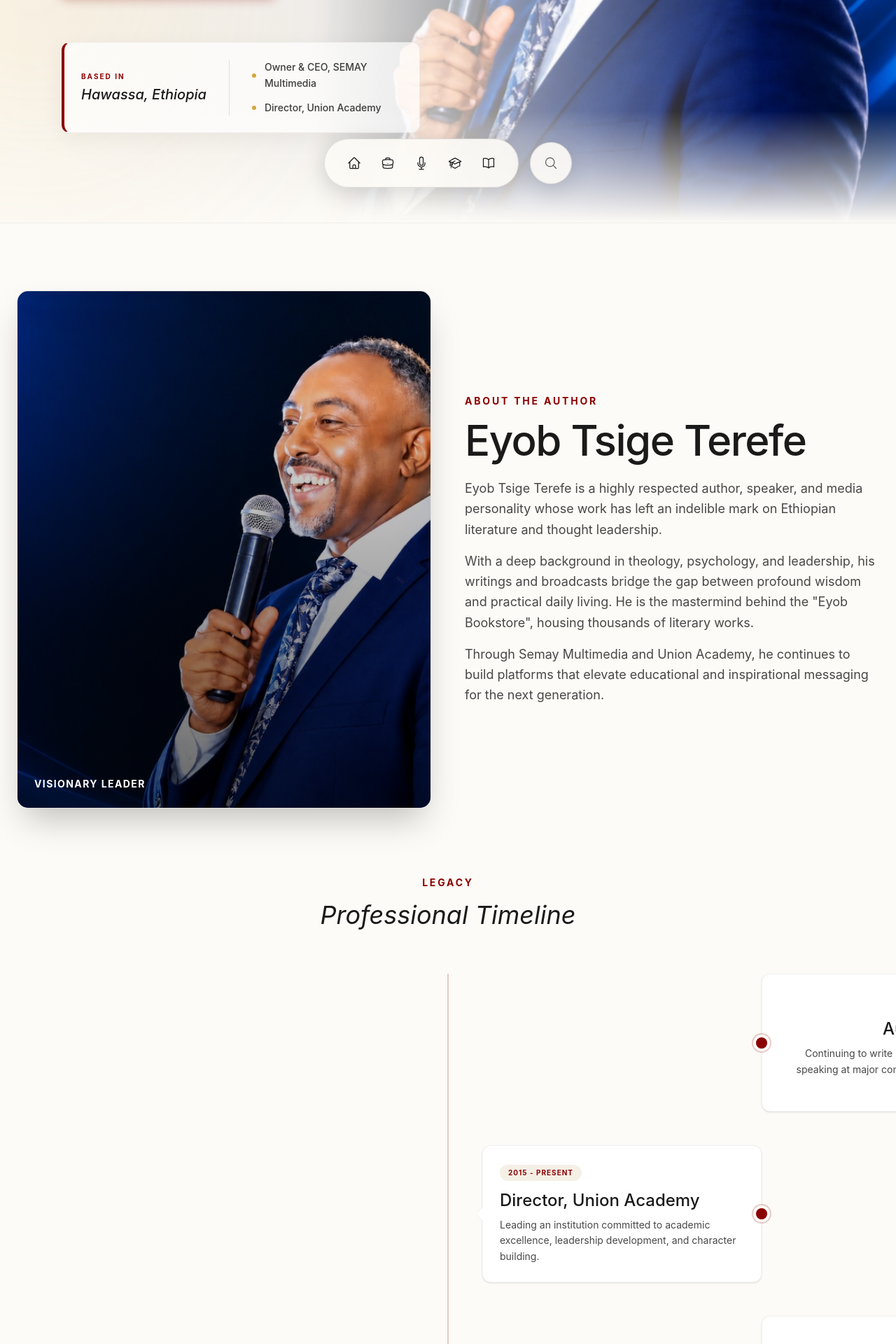
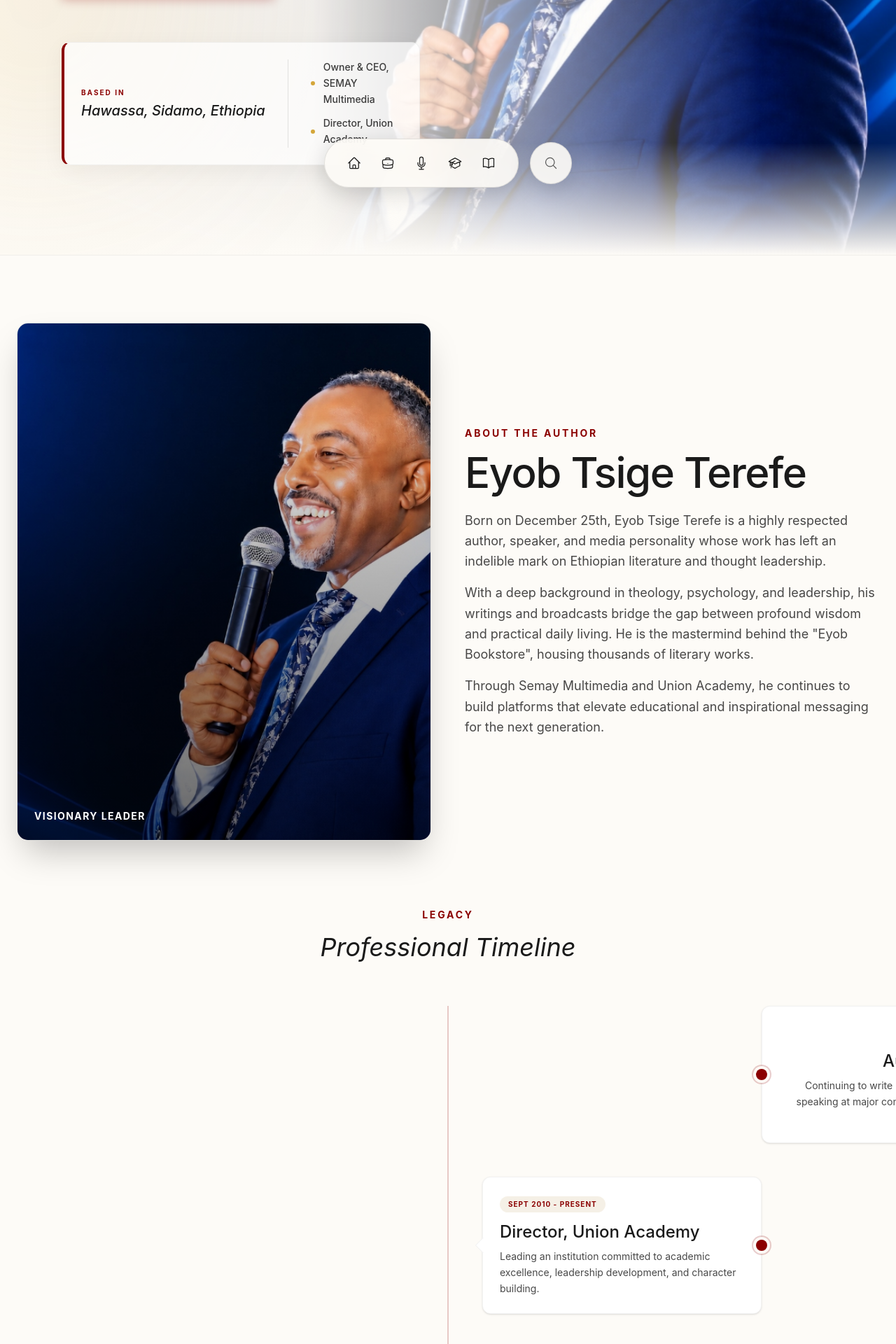
Before and after one commit to isakhu/Eyob-tsige, a Next.js app: page / in a window 1280 px wide. Shown: the part 500-2420 px from the top of the page at 70% size. Built offline with nearby package versions, Linux system fonts and the light colour scheme; a web font is replaced by a local one.

Commit message:
fix: update Hawassa location links and Union Academy timeline

```diff
--- a/app/components/Biography.tsx
+++ b/app/components/Biography.tsx
@@ -9,7 +9,7 @@ const timelineEvents = [
     description: "Continuing to write profound literary works and speaking at major conventions to inspire the next generation."
   },
   {
-    year: "2015 - Present",
+    year: "Sept 2010 - Present",
     role: "Director, Union Academy",
     description: "Leading an institution committed to academic excellence, leadership development, and character building."
   },
@@ -50,7 +50,7 @@ export default function Biography() {
             <h2 className="text-4xl md:text-5xl lg:text-6xl font-display text-[#1A1A1A] mb-6 font-medium tracking-tight">Eyob Tsige Terefe</h2>
             <div className="space-y-4 text-[#1A1A1A]/80 text-lg leading-relaxed font-body">
               <p>
-                Eyob Tsige Terefe is a highly respected author, speaker, and media personality whose work has left an indelible mark on Ethiopian literature and thought leadership.
+                Born on December 25th, Eyob Tsige Terefe is a highly respected author, speaker, and media personality whose work has left an indelible mark on Ethiopian literature and thought leadership.
               </p>
               <p>
                 With a deep background in theology, psychology, and leadership, his writings and broadcasts bridge the gap between profound wisdom and practical daily living. He is the mastermind behind the &quot;Eyob Bookstore&quot;, housing thousands of literary works.
--- a/app/components/Contact.tsx
+++ b/app/components/Contact.tsx
@@ -32,7 +32,7 @@ export default function Contact() {
                 </div>
                 <div>
                   <h4 className="font-bold text-[#1A1A1A]">Location</h4>
-                  <p className="text-[#1A1A1A]/70 text-sm mt-1">Hawassa, Ethiopia</p>
+                  <a href="https://web.facebook.com/Hawassa-Sidamo-Ethiopia-109298179090397/" target="_blank" rel="noopener noreferrer" className="text-[#1A1A1A]/70 text-sm mt-1 hover:text-[#8B0000] hover:underline transition-colors block">Hawassa, Sidamo, Ethiopia</a>
                 </div>
               </div>
             </div>
--- a/app/components/Organizations.tsx
+++ b/app/components/Organizations.tsx
@@ -148,6 +148,12 @@ export default function Organizations() {
               <p className="mt-4 text-[#1A1A1A]/80 leading-relaxed font-body max-w-lg">
                 An institution committed to academic excellence, leadership development, and character building. Empowering the next generation of leaders.
               </p>
+              <div className="mt-8">
+                <a href="https://web.facebook.com/profile.php?id=100063943534740" target="_blank" rel="noopener noreferrer" className="inline-flex items-center gap-2 px-6 py-3 rounded border border-[#8B0000]/50 text-[#8B0000] font-bold uppercase tracking-wide hover:bg-[#8B0000] hover:text-[#FDFBF7] transition-colors">
+                  <svg className="w-5 h-5" fill="currentColor" viewBox="0 0 24 24"><path d="M12 2.04C6.5 2.04 2 6.53 2 12.06C2 17.06 5.66 21.21 10.44 21.96V14.96H7.9V12.06H10.44V9.85C10.44 7.34 11.93 5.96 14.22 5.96C15.31 5.96 16.45 6.15 16.45 6.15V8.62H15.19C13.95 8.62 13.56 9.39 13.56 10.18V12.06H16.34L15.89 14.96H13.56V21.96A10 10 0 0 0 22 12.06C22 6.53 17.5 2.04 12 2.04Z"/></svg>
+                  Visit Facebook Page
+                </a>
+              </div>
 
             </div>
           </div>
--- a/app/page.tsx
+++ b/app/page.tsx
@@ -141,7 +141,9 @@ export default function Home() {
           <div className="mt-16 flex max-w-lg flex-col gap-4 rounded-xl border border-black/5 border-l-4 border-l-[#8B0000] bg-white/70 p-6 backdrop-blur-xl shadow-[0_8px_32px_rgba(0,0,0,0.05)] sm:flex-row sm:items-center sm:gap-8">
             <div className="shrink-0">
               <p className="text-[10px] text-[#8B0000] tracking-[0.2em] uppercase font-bold font-body">Based in</p>
-              <p className="mt-1 text-xl font-display font-medium text-[#1A1A1A] italic">Hawassa, Ethiopia</p>
+              <a href="https://web.facebook.com/Hawassa-Sidamo-Ethiopia-109298179090397/" target="_blank" rel="noopener noreferrer" className="mt-1 text-xl font-display font-medium text-[#1A1A1A] italic hover:text-[#8B0000] hover:underline transition-colors block">
+                Hawassa, Sidamo, Ethiopia
+              </a>
             </div>
             <div className="space-y-3 text-sm leading-relaxed text-[#1A1A1A]/85 font-medium sm:border-l sm:border-black/10 sm:pl-8 font-body">
               <p className="flex items-center gap-3">
@@ -209,7 +211,7 @@ export default function Home() {
               <ul className="space-y-4 text-sm font-body text-[#1A1A1A]/80 font-medium">
                 <li><a href="#organizations" className="hover:text-[#8B0000] transition-colors">Eyob Bookstore</a></li>
                 <li><a href="/semay" className="hover:text-[#8B0000] transition-colors">Semay Multimedia</a></li>
-                <li><a href="#organizations" className="hover:text-[#8B0000] transition-colors">Union Academy</a></li>
+                <li><a href="https://web.facebook.com/profile.php?id=100063943534740" target="_blank" rel="noopener noreferrer" className="hover:text-[#8B0000] transition-colors">Union Academy</a></li>
               </ul>
             </div>
 
```
